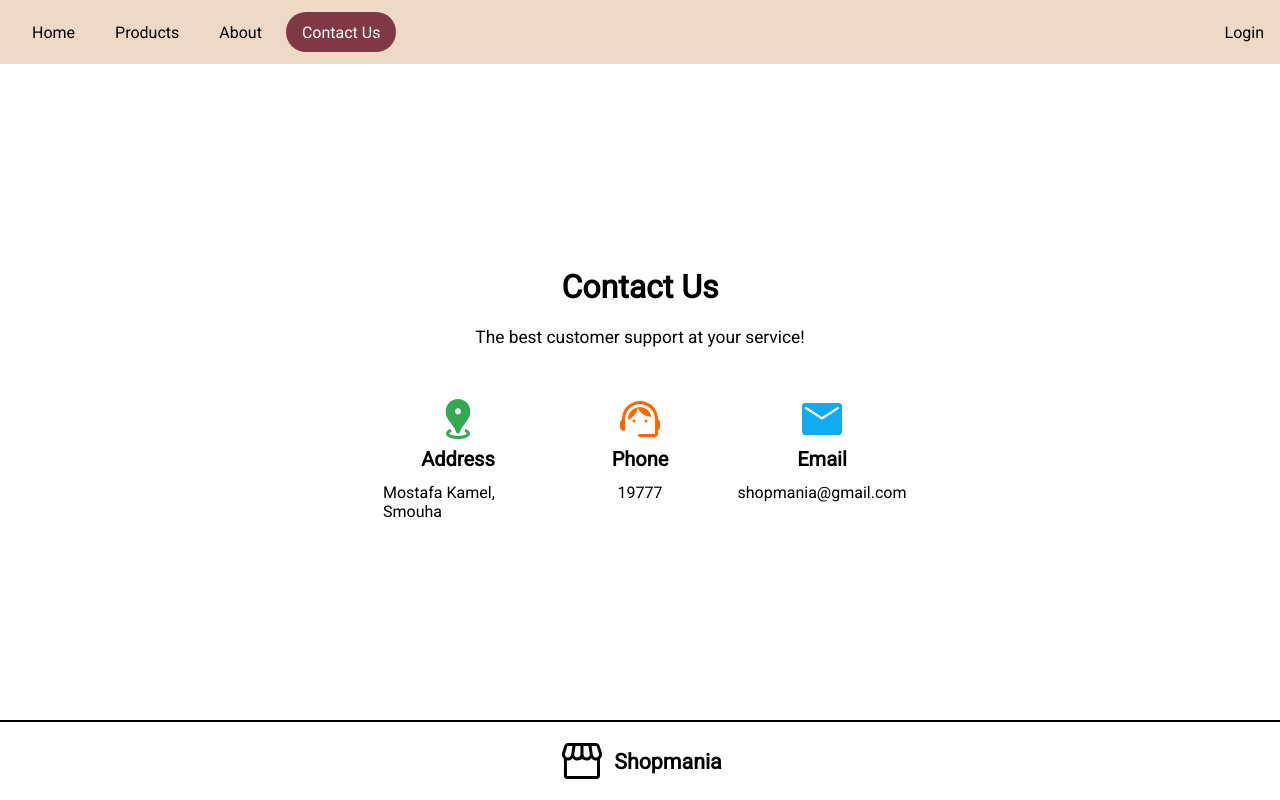
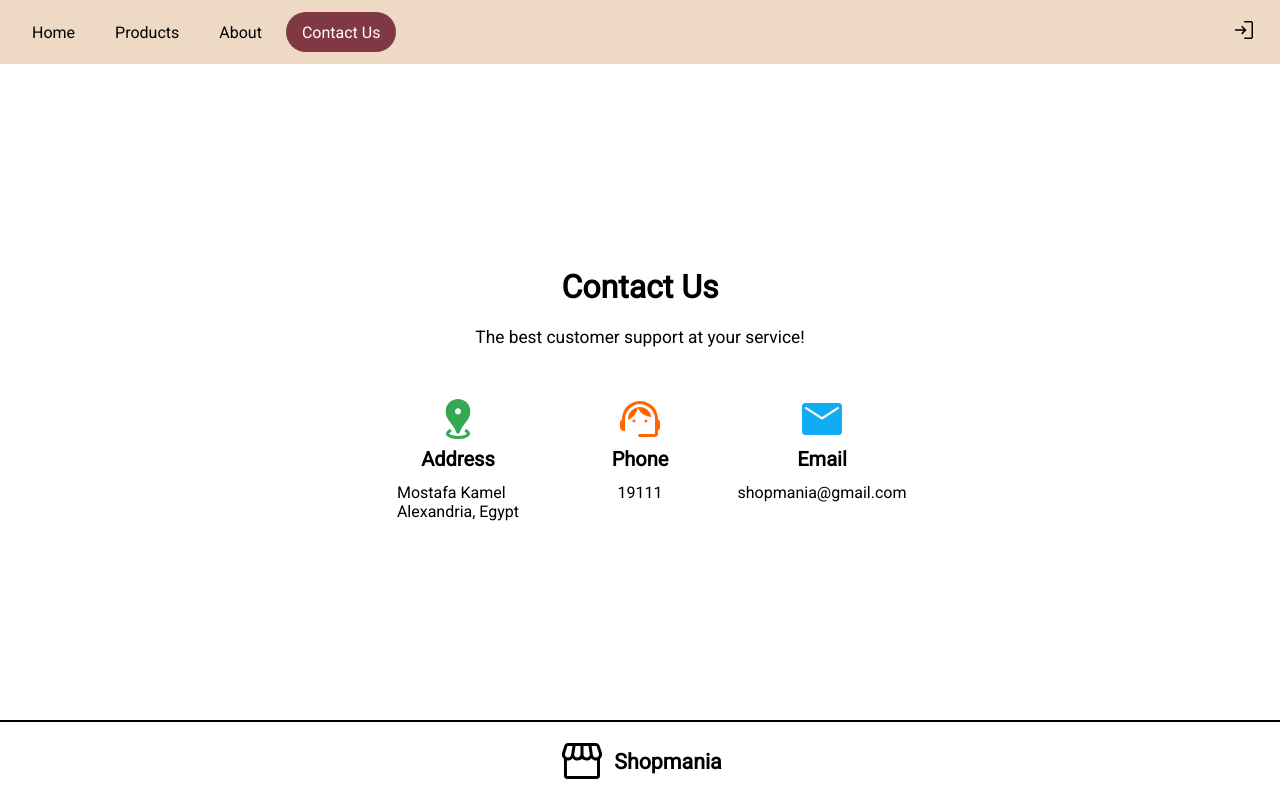
Before and after one commit to abdel-17/shopmania, a React (Vite) app: page /contact in a window 1280 px wide. Built offline with nearby package versions, Linux system fonts and the light colour scheme; no server answers.

Commit message:
Added logout button

```diff
--- a/src/App.tsx
+++ b/src/App.tsx
@@ -2,15 +2,18 @@ import { BrowserRouter, Route, Routes } from "react-router-dom";
 import Home from "./pages/home/Home";
 import Login from "./pages/login/Login";
 import Contact from "./pages/contact/Contact";
+import Root from "./pages/Root";
 
 function App() {
   return (
     <BrowserRouter>
-      <Routes>
-        <Route path="/" element={<Home />} />
-        <Route path="/login" element={<Login />} />
-        <Route path="/contact" element={<Contact />} />
-      </Routes>
+      <Root>
+        <Routes>
+          <Route path="/" element={<Home />} />
+          <Route path="/login" element={<Login />} />
+          <Route path="/contact" element={<Contact />} />
+        </Routes>
+      </Root>
     </BrowserRouter>
   );
 }
--- a/src/index.css
+++ b/src/index.css
@@ -51,22 +51,6 @@ body {
   background-color: var(--accent-dark);
 }
 
-.text-button {
-  color: black;
-  background: none;
-  border: none;
-  padding: 0px;
-  font-size: 12pt;
-}
-
-.text-button:hover {
-  color: var(--accent);
-}
-
-.text-button:active {
-  color: var(--accent-dark);
-}
-
 .text-field-label {
   margin-left: 16px;
   margin-bottom: 4px;
--- a/src/pages/Root.css
+++ b/src/pages/Root.css
@@ -40,6 +40,12 @@ nav {
   background-color: var(--accent);
 }
 
+.action-button {
+  margin-left: 8px;
+  background: none;
+  border: none;
+}
+
 footer {
   display: flex;
   align-items: center;
--- a/src/pages/Root.tsx
+++ b/src/pages/Root.tsx
@@ -1,16 +1,23 @@
 import "./Root.css";
 import logo from "../assets/logo.svg";
-import { ReactNode } from "react";
+import { ReactNode, useState } from "react";
 import { Link, useLocation } from "react-router-dom";
-import { useAuth } from "../firebase/auth";
+import { auth, useAuth } from "../firebase/auth";
+import cart from "../assets/cart.svg";
+import { FirebaseError } from "firebase/app";
 
 interface RootProps {
-  hideActionButton?: boolean;
   children: ReactNode;
 }
 
 function Root(props: RootProps) {
+  const { pathname } = useLocation();
   const user = useAuth();
+
+  // Hide the login and cart buttons in the login screen.
+  const showActionButtons = pathname !== "/login";
+  const isLoggedIn = user !== null;
+
   return (
     <>
       <header>
@@ -21,7 +28,12 @@ function Root(props: RootProps) {
           <NavLink to="/contact">Contact Us</NavLink>
         </nav>
 
-        {!props.hideActionButton && (user === null ? <LoginButton /> : <CartButton />)}
+        {showActionButtons && (
+          <div className="action-buttons">
+            {isLoggedIn ? <LogoutButton /> : <LoginButton />}
+            {isLoggedIn && <CartButton />}
+          </div>
+        )}
       </header>
 
       <main>{props.children}</main>
@@ -52,19 +64,50 @@ function NavLink(props: NavLinkProps) {
 
 function LoginButton() {
   return (
-    <Link to="/login" className="no-underline">
-      <div className="text-button">Login</div>
+    <Link to="/login" className="action-button">
+      <svg
+        xmlns="http://www.w3.org/2000/svg"
+        viewBox="0 96 960 960"
+        className="icon-button"
+      >
+        <path d="M489 936v-60h291V276H489v-60h291q24 0 42 18t18 42v600q0 24-18 42t-42 18H489Zm-78-185-43-43 102-102H120v-60h348L366 444l43-43 176 176-174 174Z" />
+      </svg>
     </Link>
+  );
+}
+
+function LogoutButton() {
+  const onClick = async () => {
+    try {
+      await auth.signOut();
+    } catch (error) {
+      console.error(error);
+      if (error instanceof FirebaseError) {
+        alert(error.message);
+      }
+    }
+  };
+
+  return (
+    <button onClick={onClick} className="action-button">
+      <svg
+        xmlns="http://www.w3.org/2000/svg"
+        viewBox="0 96 960 960"
+        className="icon-button"
+      >
+        <path d="M180 936q-24 0-42-18t-18-42V276q0-24 18-42t42-18h291v60H180v600h291v60H180Zm486-185-43-43 102-102H375v-60h348L621 444l43-43 176 176-174 174Z" />
+      </svg>
+    </button>
   );
 }
 
 function CartButton() {
   return (
-    <Link to="/cart">
+    <Link to="/cart" className="action-button">
       <svg
         xmlns="http://www.w3.org/2000/svg"
+        viewBox="0 96 960 960"
         className="icon-button"
-        viewBox="0 96 960 960"
       >
         <path d="M286.788 975Q257 975 236 953.788q-21-21.213-21-51Q215 873 236.212 852q21.213-21 51-21Q317 831 338 852.212q21 21.213 21 51Q359 933 337.788 954q-21.213 21-51 21Zm400 0Q657 975 636 953.788q-21-21.213-21-51Q615 873 636.212 852q21.213-21 51-21Q717 831 738 852.212q21 21.213 21 51Q759 933 737.788 954q-21.213 21-51 21ZM235 315l110 228h288l125-228H235Zm-30-60h589.074q22.964 0 34.945 21Q841 297 829 318L694 561q-11 19-28.559 30.5Q647.881 603 627 603H324l-56 104h491v60H277q-42 0-60.5-28t.5-63l64-118-152-322H51v-60h117l37 79Zm140 288h288-288Z" />
       </svg>
--- a/src/pages/contact/Contact.tsx
+++ b/src/pages/contact/Contact.tsx
@@ -1,4 +1,3 @@
-import Root from "../Root";
 import "./Contact.css";
 import agent from "../../assets/agent.svg";
 import email from "../../assets/email.svg";
@@ -6,7 +5,6 @@ import location from "../../assets/location.svg";
 
 function Contact() {
   return (
-    <Root>
     <div className="fullscreen centered vertical">
       <h1>Contact Us</h1>
 
@@ -18,7 +16,6 @@ function Contact() {
         <Email />
       </div>
     </div>
-    </Root>
   );
 }
 
@@ -27,7 +24,9 @@ function Location() {
     <div className="contact-container">
       <img src={location} alt="address" />
       <div className="contact-method">Address</div>
-      Mostafa Kamel, Smouha
+      Mostafa Kamel
+      <br />
+      Alexandria, Egypt
     </div>
   );
 }
@@ -37,7 +36,7 @@ function Phone() {
     <div className="contact-container">
       <img src={agent} alt="phone" />
       <div className="contact-method">Phone</div>
-      19777
+      19111
     </div>
   );
 }
--- a/src/pages/home/Home.tsx
+++ b/src/pages/home/Home.tsx
@@ -1,15 +1,12 @@
-import Root from "../Root";
 import "./Home.css";
 
 function Home() {
   return (
-    <Root>
-      <div className="fullscreen">
-        <div className="container">
-          <h1>Welcome to Shopmania!</h1>
-        </div>
+    <div className="fullscreen">
+      <div className="container">
+        <h1>Welcome to Shopmania!</h1>
       </div>
-    </Root>
+    </div>
   );
 }
 
--- a/src/pages/login/Login.tsx
+++ b/src/pages/login/Login.tsx
@@ -1,4 +1,3 @@
-import Root from "../Root";
 import "./Login.css";
 import { FormEvent, useState } from "react";
 import { Navigate } from "react-router";
@@ -68,7 +67,6 @@ function Login() {
   }
 
   return (
-    <Root hideActionButton>
     <div className="fullscreen centered">
       <div className="form-container">
         <div>
@@ -109,7 +107,6 @@ function Login() {
         </form>
       </div>
     </div>
-    </Root>
   );
 }
 
```
Also changed, not shown: src/assets/email.svg, src/assets/location.svg. Lines whose indentation alone changed are shown as unchanged.
